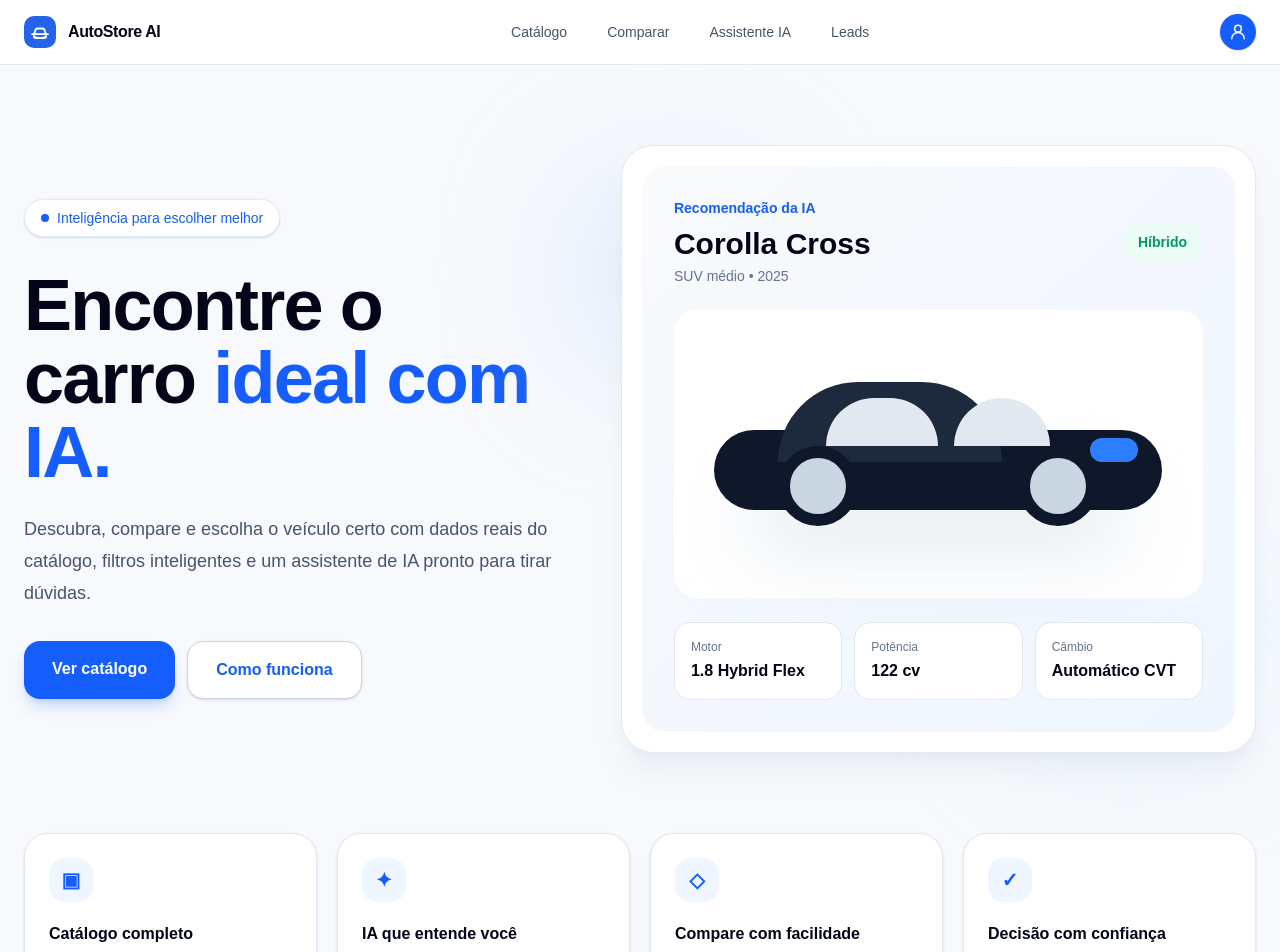
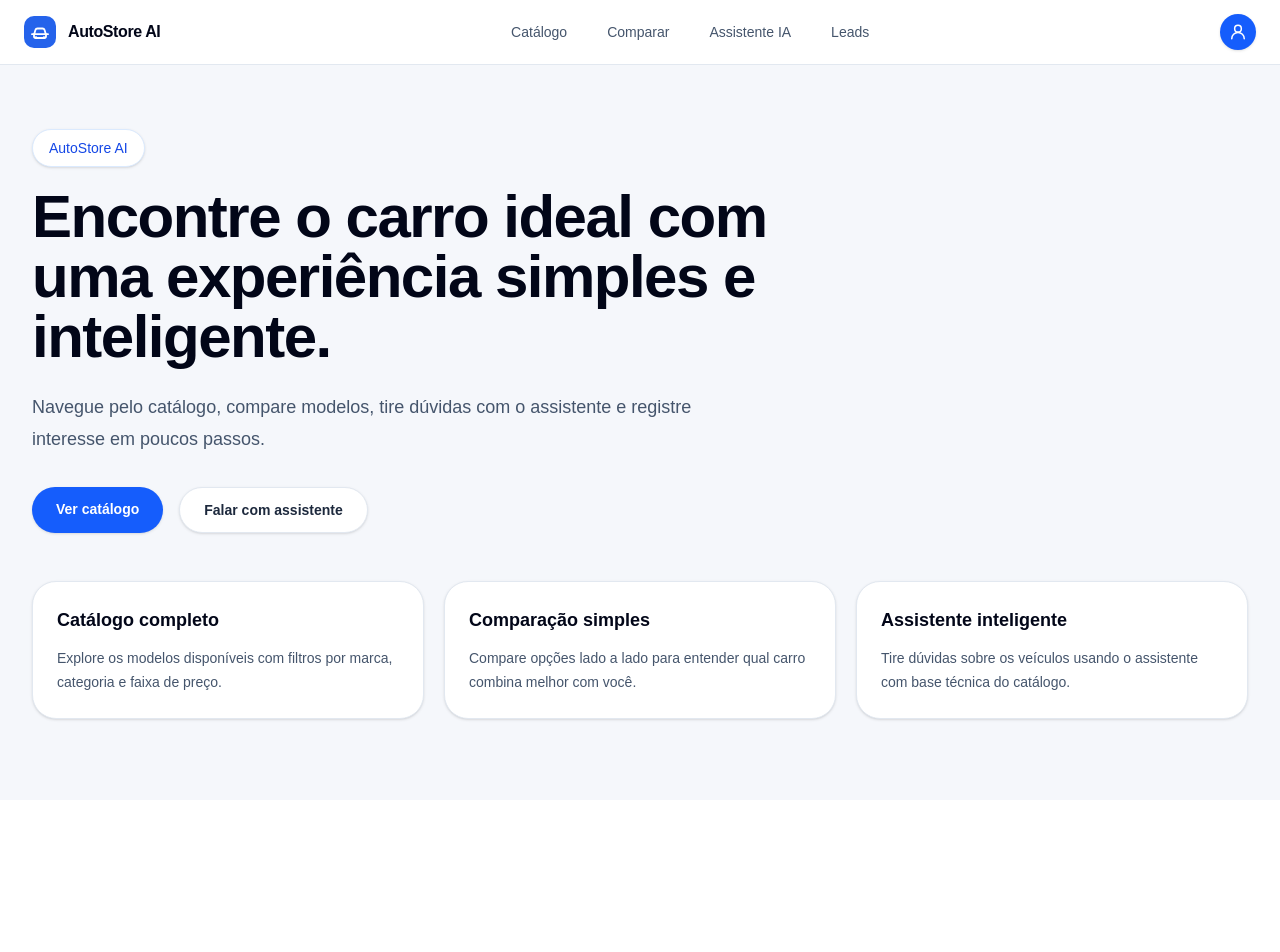
Before and after one commit to giovannacmc/autostore-ai, a Next.js app: page / in a window 1280 px wide. Shown: the top 952 px of the page. After the commit the page ends 800 px from the top, so only its background shows below. Built offline with nearby package versions, Linux system fonts and the light colour scheme.

Commit message:
refactor: remove card extra da home

```diff
--- a/src/app/page.tsx
+++ b/src/app/page.tsx
@@ -4,145 +4,69 @@
 const benefits = [
   {
     title: "Catálogo completo",
-    description: "15 modelos oficiais do desafio organizados por categoria.",
-    icon: "▣",
+    description:
+      "Explore os modelos disponíveis com filtros por marca, categoria e faixa de preço.",
   },
   {
-    title: "IA que entende você",
-    description: "Respostas baseadas nos dados reais do catálogo.",
-    icon: "✦",
+    title: "Comparação simples",
+    description:
+      "Compare opções lado a lado para entender qual carro combina melhor com você.",
   },
   {
-    title: "Compare com facilidade",
-    description: "Compare modelos lado a lado e tome a melhor decisão.",
-    icon: "◇",
-  },
-  {
-    title: "Decisão com confiança",
-    description: "Informações detalhadas para comprar com segurança.",
-    icon: "✓",
+    title: "Assistente inteligente",
+    description:
+      "Tire dúvidas sobre os veículos usando o assistente com base técnica do catálogo.",
   },
 ];
 
 export default function Home() {
   return (
-    <main className="min-h-screen bg-[#f7f9fc] text-slate-950">
+    <main className="min-h-screen bg-[#f5f7fb] text-slate-950">
       <Header />
 
-      <section className="mx-auto grid max-w-7xl items-center gap-14 px-6 py-16 lg:grid-cols-[0.92fr_1.08fr] lg:py-20">
-        <div>
-          <div className="mb-8 inline-flex items-center gap-2 rounded-full border border-blue-100 bg-white px-4 py-2 text-sm font-medium text-blue-600 shadow-sm">
-            <span className="h-2 w-2 rounded-full bg-blue-600" />
-            Inteligência para escolher melhor
-          </div>
+      <section className="mx-auto flex max-w-7xl flex-col gap-12 px-6 py-16 lg:px-8">
+        <div className="max-w-3xl">
+          <span className="mb-5 inline-flex rounded-full border border-blue-100 bg-white px-4 py-2 text-sm font-medium text-blue-700 shadow-sm">
+            AutoStore AI
+          </span>
 
-          <h1 className="max-w-2xl text-5xl font-bold leading-[1.02] tracking-tight text-slate-950 md:text-7xl">
-            Encontre o carro{" "}
-            <span className="text-blue-600">ideal com IA.</span>
+          <h1 className="text-4xl font-semibold tracking-tight text-slate-950 sm:text-5xl lg:text-6xl">
+            Encontre o carro ideal com uma experiência simples e inteligente.
           </h1>
 
-          <p className="mt-6 max-w-xl text-lg leading-8 text-slate-600">
-            Descubra, compare e escolha o veículo certo com dados reais do
-            catálogo, filtros inteligentes e um assistente de IA pronto para
-            tirar dúvidas.
+          <p className="mt-6 max-w-2xl text-lg leading-8 text-slate-600">
+            Navegue pelo catálogo, compare modelos, tire dúvidas com o
+            assistente e registre interesse em poucos passos.
           </p>
 
-          <div className="mt-8 flex flex-col gap-3 sm:flex-row">
+          <div className="mt-8 flex flex-wrap gap-4">
             <Link
               href="/catalogo"
-              className="rounded-2xl bg-blue-600 px-7 py-4 text-center font-semibold text-white shadow-lg shadow-blue-600/20 transition hover:bg-blue-700"
+              className="rounded-full bg-blue-600 px-6 py-3 text-sm font-semibold text-white shadow-sm transition hover:bg-blue-700"
             >
               Ver catálogo
             </Link>
 
             <Link
               href="/assistente"
-              className="rounded-2xl border border-slate-300 bg-white px-7 py-4 text-center font-semibold text-blue-600 shadow-sm transition hover:border-blue-300 hover:bg-blue-50"
+              className="rounded-full border border-slate-200 bg-white px-6 py-3 text-sm font-semibold text-slate-800 shadow-sm transition hover:border-blue-200 hover:text-blue-700"
             >
-              Como funciona
+              Falar com assistente
             </Link>
           </div>
         </div>
 
-        <div className="relative">
-          <div className="absolute -left-10 top-10 h-44 w-44 rounded-full bg-blue-100 blur-3xl" />
-          <div className="absolute bottom-4 right-6 h-52 w-52 rounded-full bg-sky-100 blur-3xl" />
-
-          <div className="relative rounded-[2rem] border border-slate-200 bg-white p-5 shadow-xl shadow-slate-200/70">
-            <div className="overflow-hidden rounded-[1.5rem] bg-gradient-to-br from-slate-50 to-blue-50 p-8">
-              <div className="mb-6 flex items-center justify-between">
-                <div>
-                  <p className="text-sm font-semibold text-blue-600">
-                    Recomendação da IA
-                  </p>
-
-                  <h2 className="mt-2 text-3xl font-bold text-slate-950">
-                    Corolla Cross
-                  </h2>
-
-                  <p className="mt-1 text-sm text-slate-500">
-                    SUV médio • 2025
-                  </p>
-                </div>
-
-                <span className="rounded-full bg-emerald-50 px-4 py-2 text-sm font-semibold text-emerald-600">
-                  Híbrido
-                </span>
-              </div>
-
-              <div className="relative flex h-72 items-center justify-center rounded-[1.5rem] bg-white">
-                <div className="absolute bottom-12 h-16 w-96 rounded-full bg-slate-300/50 blur-2xl" />
-
-                <div className="relative flex h-36 w-[30rem] items-end justify-center">
-                  <div className="absolute bottom-4 h-20 w-[28rem] rounded-[3rem] bg-slate-900" />
-                  <div className="absolute bottom-16 left-20 h-20 w-56 rounded-t-[5rem] bg-slate-800" />
-                  <div className="absolute bottom-20 left-32 h-12 w-28 rounded-t-[3rem] bg-slate-200" />
-                  <div className="absolute bottom-20 left-64 h-12 w-24 rounded-t-[3rem] bg-slate-200" />
-                  <div className="absolute bottom-0 left-20 h-20 w-20 rounded-full border-[12px] border-slate-900 bg-slate-300" />
-                  <div className="absolute bottom-0 right-20 h-20 w-20 rounded-full border-[12px] border-slate-900 bg-slate-300" />
-                  <div className="absolute bottom-16 right-10 h-6 w-12 rounded-full bg-blue-500" />
-                </div>
-              </div>
-
-              <div className="mt-6 grid gap-3 md:grid-cols-3">
-                <div className="rounded-2xl border border-slate-200 bg-white p-4">
-                  <p className="text-xs font-medium text-slate-500">Motor</p>
-                  <p className="mt-1 font-bold text-slate-950">
-                    1.8 Hybrid Flex
-                  </p>
-                </div>
-
-                <div className="rounded-2xl border border-slate-200 bg-white p-4">
-                  <p className="text-xs font-medium text-slate-500">Potência</p>
-                  <p className="mt-1 font-bold text-slate-950">122 cv</p>
-                </div>
-
-                <div className="rounded-2xl border border-slate-200 bg-white p-4">
-                  <p className="text-xs font-medium text-slate-500">Câmbio</p>
-                  <p className="mt-1 font-bold text-slate-950">
-                    Automático CVT
-                  </p>
-                </div>
-              </div>
-            </div>
-          </div>
-        </div>
-      </section>
-
-      <section className="mx-auto max-w-7xl px-6 pb-20">
-        <div className="grid gap-5 md:grid-cols-4">
+        <div className="grid gap-5 md:grid-cols-3">
           {benefits.map((benefit) => (
             <article
               key={benefit.title}
-              className="rounded-[1.5rem] border border-slate-200 bg-white p-6 shadow-sm transition hover:-translate-y-1 hover:shadow-lg hover:shadow-slate-200/70"
+              className="rounded-3xl border border-slate-200 bg-white p-6 shadow-sm"
             >
-              <div className="flex h-11 w-11 items-center justify-center rounded-2xl bg-blue-50 text-xl font-bold text-blue-600">
-                {benefit.icon}
-              </div>
+              <h2 className="text-lg font-semibold text-slate-950">
+                {benefit.title}
+              </h2>
 
-              <h3 className="mt-5 font-bold text-slate-950">{benefit.title}</h3>
-
-              <p className="mt-2 text-sm leading-6 text-slate-500">
+              <p className="mt-3 text-sm leading-6 text-slate-600">
                 {benefit.description}
               </p>
             </article>
```
